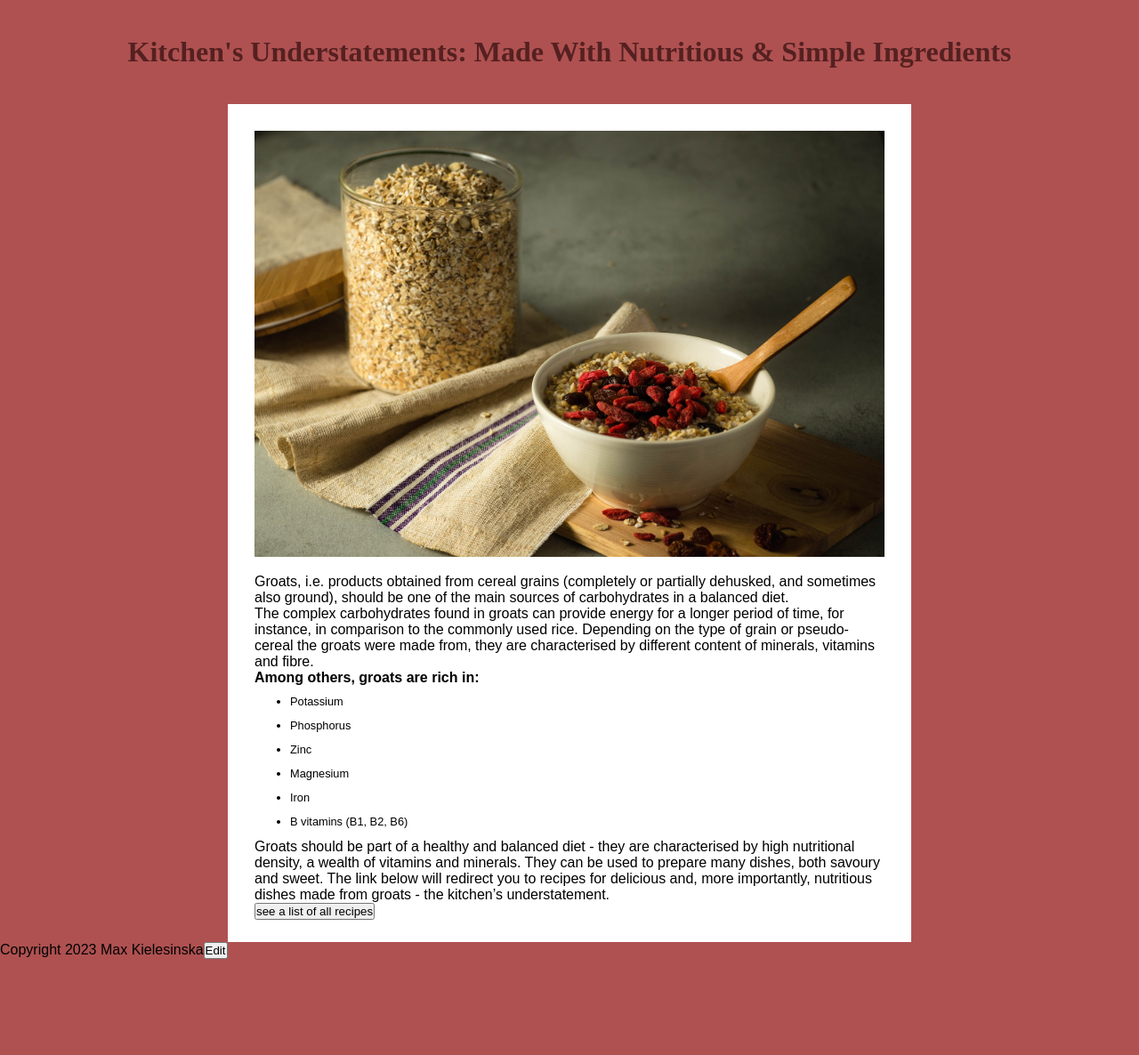
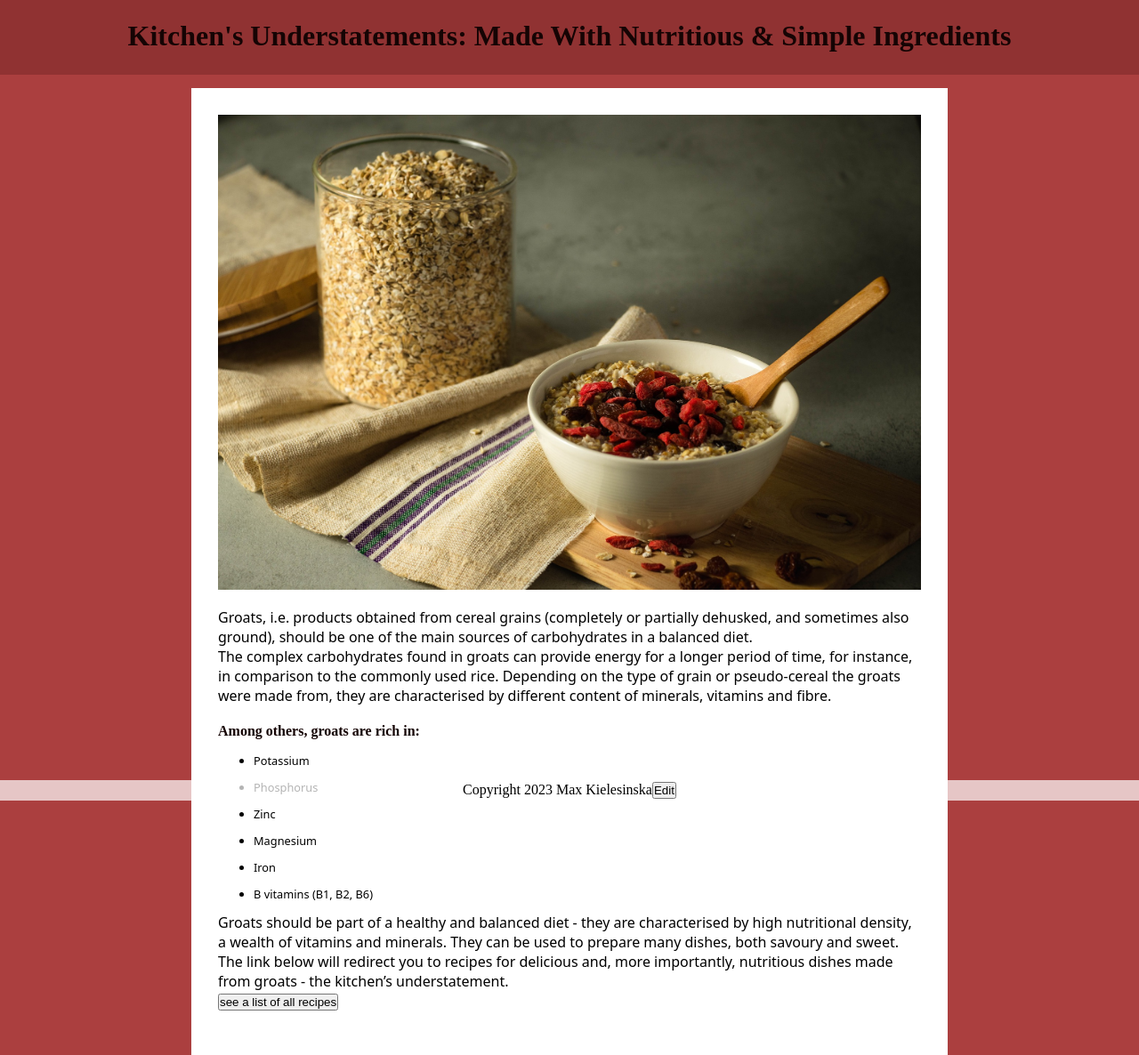
Before and after one commit to max19057767/maxrecipes, a Jekyll site: the page built from home/index.md, in a window 1280 px wide. Shown: the whole page at 89% size. Built offline with Jekyll 4.4.1, drawn with Linux system fonts in a browser that asks for light colours; before the commit the page ends 1078 px from its top, so only the background shows below that.

Commit message:
Update recipes.css

```diff
--- a/styles/recipes.css
+++ b/styles/recipes.css
@@ -1,7 +1,7 @@
 /*! CSS bare bones for recipes site */
 
  html {
-  font-family: sans-serif;
+  font-family: sans;
   -ms-text-size-adjust: 100%;
   -webkit-text-size-adjust: 100%;
 }
@@ -10,23 +10,43 @@
   margin: 0;
   padding: 0;
   box-sizing: border-box;
+
 }
 
 /* the rest is up to you */
 
-body{ background-color: rgb(175, 81, 81);}
+body{ background-color: rgb(171, 63, 63);}
 
 
 
 
 header {
 
- padding: 10px;
+ padding: 2px;
  margin-bottom: 15px;
  text-align: center;
  @import url(https://fonts.googleapis.com/css?family=Playfair+Display);
   font-family: 'Playfair Display',serif;
 
+text-align: center;
+  background-color: rgba(103, 32, 32, 0.391);
+  width: 100%;
+  top: 0;
+  padding-bottom: 10px;
+
+
+
+}
+
+footer{ text-align: center;
+background-color: rgba(255, 255, 255, 0.706);
+color: black;
+position: fixed;
+bottom: 0;
+margin-top: 10px;
+padding-block: 2px;
+width: 100%;
+font-family: 'Playfair Display', serif;
 
 }
 
@@ -34,8 +54,8 @@ header {
 h1 {
 
 
-color: rgb(85, 32, 32);
-padding-top: 30px;
+color: rgb(21, 4, 4);
+padding-top: 20px;
 margin-bottom: 15px;
 text-align: center;
 @import url(https://fonts.googleapis.com/css?family=Playfair+Display);
@@ -49,8 +69,15 @@ padding-top: 12px;
  font-family: 'Playfair Display',serif;
 }
 
+h4{
 
 
+  color: rgb(21, 4, 4);
+  padding-top: 20px;
+  margin-bottom: 15px;=
+  @import url(https://fonts.googleapis.com/css?family=Playfair+Display);
+   font-family: 'Playfair Display',serif;
+}
 
 h6{color:rgb(59, 11, 10);
  margin: 10px;
@@ -59,16 +86,22 @@ h6{color:rgb(59, 11, 10);
    font-family: 'Playfair Display',serif;
  }
 
+body.recipes.fried-buckwheat-with-pumkin-and-kale
+blockquote{
+padding-top: 15px;
+margin-top: 5px;
 
+}
 
 main{
-width: 60%;
+width: 75%;
 max-width: 850px;
 border:1px solid rgb(233, 164, 164)ple;
+
 padding: 0 12px 0 12px;
 margin:0 auto;
 background-color: white;
-padding-bottom: 25px;
+padding-bottom: 50px;
 padding-left: 30px;
 padding-right: 30px;
 padding-top: 15px;}
@@ -89,7 +122,7 @@ margin-bottom: 12px;}
 
 a:link    { color: rgb(0, 0, 0); text-decoration: none; }
 a:visited { color: rgb(0, 0, 0); text-decoration: none; }
-a:hover   { color: rgb(233, 164, 164); text-decoration: none; }
+a:hover   { color: rgba(233, 144, 144, 0.663); text-decoration: none; }
 a:active  { color: rgba(233, 164, 164, 0.436); text-decoration: none; }
 
 body.recipelist
```
